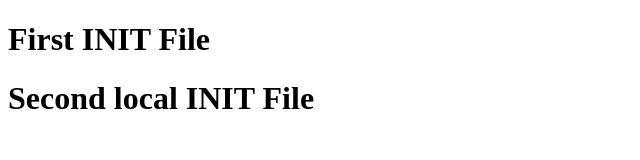
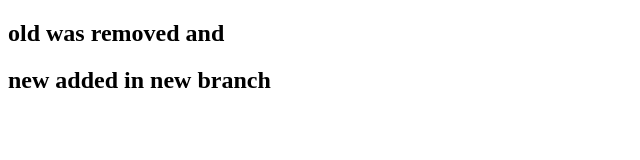
Before and after one commit to Ubwebs-solution/narendraLocalFile, a plain HTML site: page index.html in a window 1280 px wide. Shown: the whole page, without its empty margins (0-640 px from the left). Drawn offline with Linux system fonts and the light colour scheme.

Commit message:
new branch added

```diff
--- a/index.html
+++ b/index.html
@@ -6,7 +6,8 @@
     <title>first init file</title>
 </head>
 <body>
-    <h1>First INIT File</h1>
-    <h1>Second local INIT File</h1>
+
+    <h2>old was removed and </h2>
+    <h2>new added in new branch </h2>
 </body>
 </html>
--- a/style.css
+++ b/style.css
@@ -1,3 +1,3 @@
 h1{
-    color:red;
+    color:blue;
 }
```
Also changed, not shown: 1 other file.
